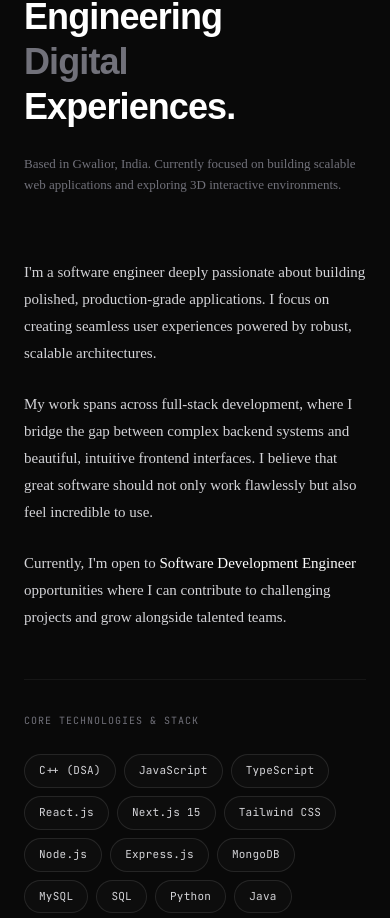
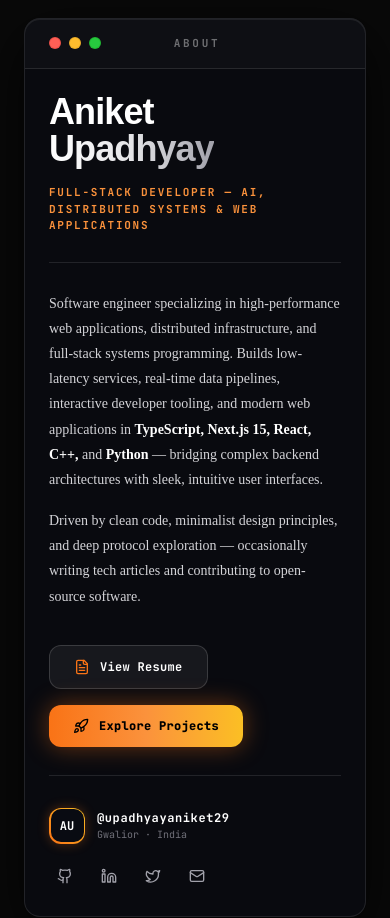
Before and after one commit to upadhyayaniket29/aniket-upadhyay-portfolio, a Next.js app: page / in a window 390 px wide. Shown: the part 3626-4544 px from the top of the page. Built offline with nearby package versions, Linux system fonts and the light colour scheme; no server answers.

Commit message:
Add AboutWindowCard with IDE window frame, Aniket Upadhyay hero typography, bio, View Resume & Explore Projects action buttons, handle, and social links matching reference design

```diff
--- a/app/page.tsx
+++ b/app/page.tsx
@@ -1,4 +1,4 @@
-// v=top-bar-header-v2-cachebreak-v99999
+// v=about-window-card-v2001
 "use client";
 
 import React, { useState, useEffect } from "react";
@@ -21,6 +21,7 @@ const ThoughtWidget = dynamic(() => import("../components/ui/ThoughtWidget"), {
 const SleekMusicPlayer = dynamic(() => import("../components/ui/SleekMusicPlayer"), { ssr: false });
 const StatusWidget = dynamic(() => import("../components/ui/StatusWidget"), { ssr: false });
 const TopBarHeaderV2 = dynamic(() => import("../components/ui/TopBarHeaderV2"), { ssr: false });
+const AboutWindowCard = dynamic(() => import("../components/ui/AboutWindowCard"), { ssr: false });
 
 // Modals
 import ProjectsModalContent from "../components/modals/ProjectsModalContent";
@@ -87,7 +88,7 @@ export default function Home() {
       </div>
 
       {/* About Section */}
-      <section className="relative z-20 w-full bg-[#090909] px-6 md:px-12 lg:px-32 pt-16 pb-16">
+      <section className="relative z-20 w-full bg-[#090909] px-6 md:px-12 lg:px-24 pt-16 pb-16">
         <div className="absolute top-0 left-0 w-full h-px bg-gradient-to-r from-transparent via-white/10 to-transparent"></div>
 
         <motion.div
@@ -95,38 +96,19 @@ export default function Home() {
           whileInView={{ opacity: 1, y: 0 }}
           viewport={{ once: false, amount: 0.2 }}
           transition={{ duration: 0.85, ease: [0.16, 1, 0.3, 1] }}
-          className="max-w-[1200px] w-full flex flex-col lg:flex-row gap-16 lg:gap-24 items-start relative z-10 mx-auto"
+          className="max-w-[1200px] w-full flex flex-col items-center relative z-10 mx-auto space-y-12"
         >
-
-          <div className="lg:w-1/3 flex flex-col space-y-6">
-            <div className="flex items-center gap-4">
+          {/* Section Sub-header */}
+          <div className="flex items-center gap-4 w-full max-w-[860px]">
             <span className="text-[10px] tracking-widest font-mono text-[#eb6e00] uppercase">01 / Introduction</span>
             <div className="h-px bg-white/10 flex-1"></div>
           </div>
-            <h2 className="text-4xl md:text-5xl font-display font-bold text-white tracking-tight leading-tight">
-              Engineering <br />
-              <span className="text-zinc-500">Digital</span> <br />
-              Experiences.
-            </h2>
-            <p className="text-zinc-500 text-[13px] font-sans leading-relaxed">
-              Based in Gwalior, India. Currently focused on building scalable web applications and exploring 3D interactive environments.
-            </p>
-          </div>
 
-          <div className="lg:w-2/3 flex flex-col space-y-12 text-zinc-300 font-sans leading-[1.8] text-[15px]">
-            <div className="space-y-6">
-              <p>
-                I'm a software engineer deeply passionate about building polished, production-grade applications. I focus on creating seamless user experiences powered by robust, scalable architectures.
-              </p>
-              <p>
-                My work spans across full-stack development, where I bridge the gap between complex backend systems and beautiful, intuitive frontend interfaces. I believe that great software should not only work flawlessly but also feel incredible to use.
-              </p>
-              <p>
-                Currently, I'm open to <span className="text-white font-medium">Software Development Engineer</span> opportunities where I can contribute to challenging projects and grow alongside talented teams.
-              </p>
-            </div>
+          {/* IDE Window About Card */}
+          <AboutWindowCard />
 
-            <div className="pt-8 border-t border-white/5 flex flex-col space-y-6">
+          {/* Tech Stack Pills */}
+          <div className="w-full max-w-[860px] pt-6 border-t border-white/5 flex flex-col space-y-6">
             <span className="text-[10px] font-mono tracking-widest text-zinc-500 uppercase">Core Technologies & Stack</span>
             <div className="flex flex-wrap gap-2 sm:gap-2.5">
               {[
@@ -159,7 +141,6 @@ export default function Home() {
               ))}
             </div>
           </div>
-          </div>
 
         </motion.div>
       </section>
--- /dev/null
+++ b/components/ui/AboutWindowCard.tsx
@@ -0,0 +1,150 @@
+"use client";
+
+import React from "react";
+import { FileText, Rocket, Github, Linkedin, Twitter, Mail } from "lucide-react";
+import { useModal } from "../ModalProvider";
+
+export default function AboutWindowCard() {
+  const { setActiveModal } = useModal();
+
+  return (
+    <div className="w-full max-w-[860px] mx-auto my-6 font-sans">
+      {/* IDE macOS Window Frame */}
+      <div className="relative rounded-2xl bg-[#0a0c12]/80 backdrop-blur-2xl border border-white/10 shadow-[0_20px_60px_rgba(0,0,0,0.8),inset_0_1px_0_rgba(255,255,255,0.08)] overflow-hidden">
+
+        {/* Window Top Titlebar */}
+        <div className="flex items-center justify-between px-6 py-4 border-b border-white/10 bg-white/[0.02]">
+          {/* macOS 3 Dots */}
+          <div className="flex items-center gap-2">
+            <span className="w-3 h-3 rounded-full bg-[#ff5f56] border border-[#e0443e]/50 block" />
+            <span className="w-3 h-3 rounded-full bg-[#ffbd2e] border border-[#dea123]/50 block" />
+            <span className="w-3 h-3 rounded-full bg-[#27c93f] border border-[#1aab29]/50 block" />
+          </div>
+
+          {/* Centered Window Title */}
+          <span className="font-mono text-[11px] font-bold tracking-[0.25em] text-white/40 uppercase">
+            ABOUT
+          </span>
+
+          {/* Dummy right spacer */}
+          <div className="w-12" />
+        </div>
+
+        {/* Card Main Body */}
+        <div className="p-6 sm:p-10 space-y-7">
+
+          {/* Large Hero Name & Role Header */}
+          <div className="space-y-3">
+            <h1 className="text-4xl sm:text-6xl md:text-7xl font-extrabold text-white tracking-tight leading-[1.05] font-display">
+              Aniket <br />
+              <span className="bg-gradient-to-r from-white via-zinc-200 to-zinc-400 bg-clip-text text-transparent">
+                Upadhyay
+              </span>
+            </h1>
+
+            {/* Subtitle / Role */}
+            <p className="font-mono text-[11px] sm:text-[12.5px] font-bold tracking-[0.16em] text-[#fb923c] uppercase pt-1">
+              FULL-STACK DEVELOPER — AI, DISTRIBUTED SYSTEMS & WEB APPLICATIONS
+            </p>
+          </div>
+
+          {/* Divider */}
+          <div className="h-px bg-white/10 w-full" />
+
+          {/* Bio Text */}
+          <div className="text-zinc-300 text-[14px] sm:text-[15px] leading-[1.8] font-sans font-normal space-y-4">
+            <p>
+              Software engineer specializing in high-performance web applications, distributed infrastructure, and full-stack systems programming. Builds low-latency services, real-time data pipelines, interactive developer tooling, and modern web applications in <span className="text-white font-semibold">TypeScript, Next.js 15, React, C++,</span> and <span className="text-white font-semibold">Python</span> — bridging complex backend architectures with sleek, intuitive user interfaces.
+            </p>
+            <p>
+              Driven by clean code, minimalist design principles, and deep protocol exploration — occasionally writing tech articles and contributing to open-source software.
+            </p>
+          </div>
+
+          {/* Call-to-Action Buttons Row (View Resume & Explore Projects) */}
+          <div className="pt-2 flex flex-wrap items-center gap-4 sm:gap-5">
+            {/* View Resume Button */}
+            <button
+              onClick={() => setActiveModal("resume")}
+              className="flex items-center gap-2.5 px-6 py-3 rounded-xl bg-white/[0.06] hover:bg-white/[0.12] border border-white/15 hover:border-[#f97316]/60 text-white font-mono text-[12px] sm:text-[13px] font-bold tracking-wide transition-all duration-200 hover:shadow-[0_0_20px_rgba(249,115,22,0.3)] hover:-translate-y-0.5 active:translate-y-0 cursor-pointer"
+            >
+              <FileText className="w-4 h-4 text-[#f97316]" />
+              <span>View Resume</span>
+            </button>
+
+            {/* Explore Projects Button */}
+            <button
+              onClick={() => setActiveModal("projects")}
+              className="flex items-center gap-2.5 px-6 py-3 rounded-xl bg-gradient-to-r from-[#f97316] via-[#fb923c] to-[#fbbf24] hover:brightness-110 text-black font-mono text-[12px] sm:text-[13px] font-extrabold tracking-wide transition-all duration-200 shadow-[0_0_25px_rgba(249,115,22,0.4)] hover:shadow-[0_0_35px_rgba(249,115,22,0.6)] hover:-translate-y-0.5 active:translate-y-0 cursor-pointer"
+            >
+              <Rocket className="w-4 h-4 text-black" />
+              <span>Explore Projects</span>
+            </button>
+          </div>
+
+          {/* Divider */}
+          <div className="h-px bg-white/10 w-full" />
+
+          {/* Card Footer Info & Socials */}
+          <div className="flex flex-col sm:flex-row sm:items-center justify-between gap-4 pt-1">
+            {/* Left: Avatar Handle & Location */}
+            <div className="flex items-center gap-3">
+              <div className="w-9 h-9 rounded-xl bg-gradient-to-tr from-[#f97316] to-[#fbbf24] p-[1.5px] shadow-[0_0_12px_rgba(249,115,22,0.3)]">
+                <div className="w-full h-full rounded-[10px] bg-[#090b12] flex items-center justify-center font-mono font-bold text-white text-[12px]">
+                  AU
+                </div>
+              </div>
+              <div className="flex flex-col">
+                <span className="font-mono text-[12px] font-bold text-white tracking-wider">
+                  @upadhyayaniket29
+                </span>
+                <span className="font-mono text-[10px] text-zinc-500">
+                  Gwalior · India
+                </span>
+              </div>
+            </div>
+
+            {/* Right: Quick Social Links */}
+            <div className="flex items-center gap-3 text-zinc-400">
+              <a
+                href="https://github.com/upadhyayaniket29"
+                target="_blank"
+                rel="noopener noreferrer"
+                className="p-2 rounded-lg hover:bg-white/10 hover:text-white transition-all duration-200"
+                title="GitHub"
+              >
+                <Github className="w-4 h-4" />
+              </a>
+              <a
+                href="https://linkedin.com/in/aniketupadhyay"
+                target="_blank"
+                rel="noopener noreferrer"
+                className="p-2 rounded-lg hover:bg-white/10 hover:text-white transition-all duration-200"
+                title="LinkedIn"
+              >
+                <Linkedin className="w-4 h-4" />
+              </a>
+              <a
+                href="https://twitter.com"
+                target="_blank"
+                rel="noopener noreferrer"
+                className="p-2 rounded-lg hover:bg-white/10 hover:text-white transition-all duration-200"
+                title="Twitter / X"
+              >
+                <Twitter className="w-4 h-4" />
+              </a>
+              <a
+                href="mailto:upadhyayaniket29@gmail.com"
+                className="p-2 rounded-lg hover:bg-white/10 hover:text-white transition-all duration-200"
+                title="Email"
+              >
+                <Mail className="w-4 h-4" />
+              </a>
+            </div>
+          </div>
+
+        </div>
+      </div>
+    </div>
+  );
+}
```
Lines whose indentation alone changed are shown as unchanged.
